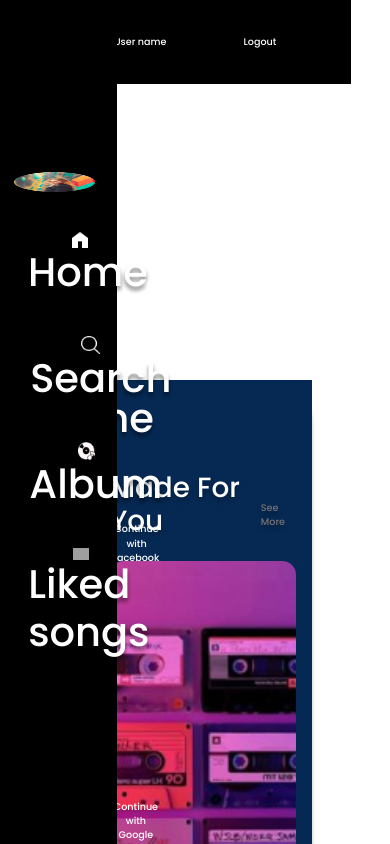
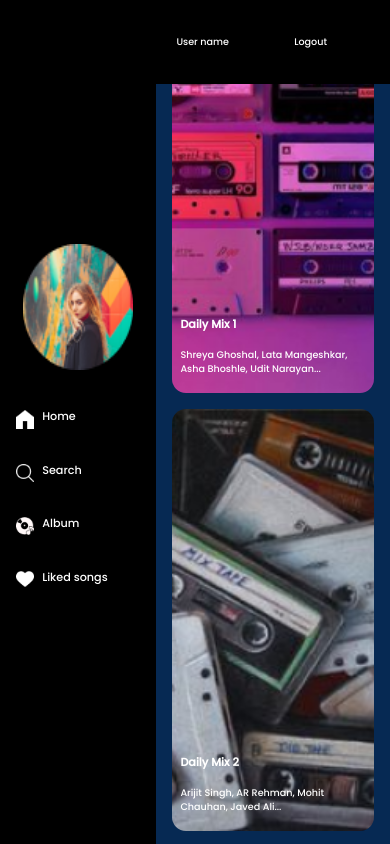
Before and after one commit to abhi808shek/music_app, a React (Create React App) app: page / in a window 390 px wide. Shown: the top 844 px of the page. Built offline with nearby package versions, Linux system fonts and the light colour scheme; grey boxes are pictures that could not be loaded.

Commit message:
Homepage updated

```diff
--- a/src/Components/Homepage/Home.css
+++ b/src/Components/Homepage/Home.css
@@ -1,3 +1,6 @@
+.head{
+    display: none;
+}
 .container {
     display: flex;
 }
@@ -16,6 +19,12 @@
 
 .logo {
     margin-top: 2rem;
+    width: 60%;
+    height: 25%;
+}
+img{
+    margin-left: unset;
+    margin-right: unset;
 }
 
 .navbar {
@@ -24,6 +33,7 @@
 }
 
 .nav {
+    width: 100%;
     display: flex;
     align-items: center;
     justify-content: center;
@@ -31,6 +41,7 @@
     font-family: 'Poppins', sans-serif;
     margin-left: 3rem;
     margin-bottom: 2rem;
+    flex-wrap: nowrap;
 }
 
 .icon {
@@ -43,7 +54,7 @@
 h2 {
     /* border: 2px solid blue; */
     width: 80%;
-    font-size: 1.2rem;
+    font-size: 1.2rem !important;
 }
 
 .container2 {
@@ -62,6 +73,7 @@ h2 {
     position: fixed;
     z-index: 1;
     top: 0px;
+    left: 0px;
 }
 
 .btn1 {
@@ -84,8 +96,8 @@ h2 {
     background: linear-gradient(180deg, #062953 60.42%, #000000 91.15%);
     height: 170vh;
     width: 80%;
-    padding-left: 1rem;
-    padding-right: 3rem;
+    padding-left: 3rem;
+    padding-right: 1rem;
     position: absolute;
     top: 0px;
     left: 20%;
@@ -98,7 +110,7 @@ h2 {
     justify-content: space-between;
     align-items: flex-end;
     width: 100%;
-    height: 12%;
+    height: 15%;
 }
 
 h1 {
@@ -277,19 +289,22 @@ h1 {
 @media screen and (max-width:480px) {
     .btn1 {
         font-size: .6rem;
-        width: 25%;
+        width: 22%;
     }
 
     .container1 {
-        width: 30%;
+        width: 40%;
     }
 
     .logo {
         width: 70%;
+        height: 15%;
     }
 
     .nav {
         margin-left: 1rem;
+        align-items: unset;
+        justify-content: unset;
     }
 
     .icon {
@@ -297,14 +312,15 @@ h1 {
     }
 
     h2 {
-        font-size: .5rem;
+        font-size: .7rem!important;
     }
 
     .container3 {
         height: 490vh;
-        left: 20%;
-        padding-left: 3rem;
+        left: 45%;
+        padding-left: 2rem;
         padding-right: 1rem;
+        top: -100%;
     }
 
     .heading1 {
@@ -312,7 +328,7 @@ h1 {
     }
 
     h1 {
-        font-size: .7rem;
+        font-size: .7rem!important;
     }
 
     .para1 {
--- a/src/Components/Homepage/Homepage.jsx
+++ b/src/Components/Homepage/Homepage.jsx
@@ -1,6 +1,7 @@
 import React from 'react'
 import Ellipse39 from "./Ellipse39.png"
 import Vector from "./Vector.png"
+import Vector2 from "./Vector2.png"
 import searchwhite1 from "./searchwhite1.png"
 import musicalbum1 from "./musicalbum1.png"
 import Home from "./Home.css"
@@ -14,19 +15,19 @@ function Homepage() {
             <div className="navbar">
                 <div className="nav">
                     <img src={Vector} alt="" className="icon"/>
-                    <h2 className="head">Home</h2>
+                    <h2 className="head1">Home</h2>
                 </div>
                 <div className="nav">
                     <img src={searchwhite1} alt="" className="icon"/>
-                    <h2 className="head">Search</h2>
+                    <h2 className="head1">Search</h2>
                 </div>
                 <div className="nav">
                     <img src={musicalbum1} alt="" className="icon"/>
-                    <h2 className="head">Album</h2>
+                    <h2 className="head1">Album</h2>
                 </div>
                 <div className="nav">
-                    <img src="Vector2.png" alt="" className="icon"/>
-                    <h2 className="head">Liked songs</h2>
+                    <img src={Vector2} alt="" className="icon"/>
+                    <h2 className="head1">Liked songs</h2>
                 </div>
             </div>
         </div>
```
